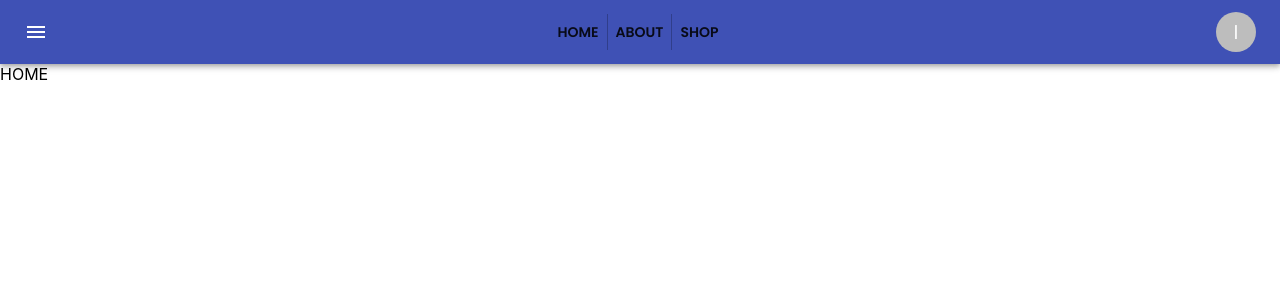
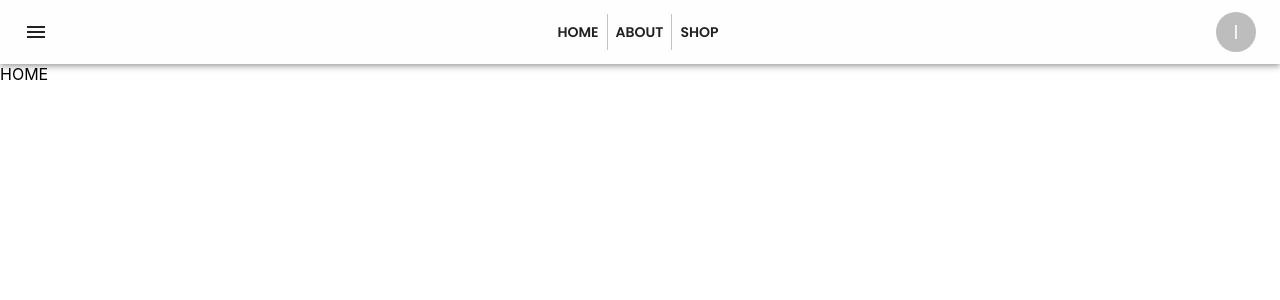
Before and after one commit to ivans204/toolkit-webshop, a React (Create React App) app: page / in a window 1280 px wide. Shown: the top 300 px of the page. Built offline with nearby package versions, Linux system fonts and the light colour scheme; the HTML template or start-up script is replaced by a standard one.

Commit message:
change AppBar color

```diff
--- a/src/components/Navbar/Navbar.tsx
+++ b/src/components/Navbar/Navbar.tsx
@@ -21,7 +21,7 @@ export const Navbar = () => {
     const classes = useStyles();
 
     return (
-        <AppBar color="primary" position="static">
+        <AppBar color="secondary" position="static">
             <Toolbar className={classes.root}>
                 <IconButton
                     edge="start"
```
